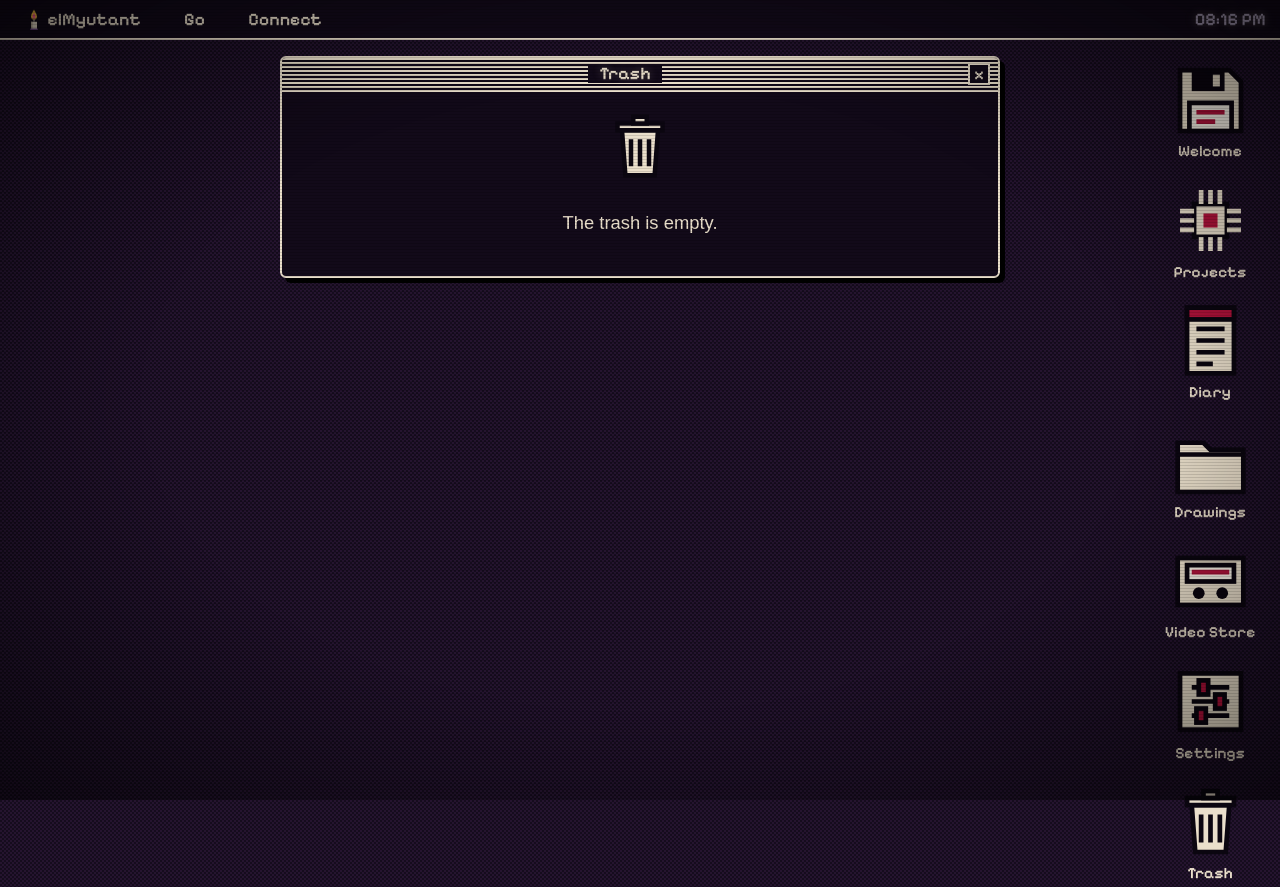
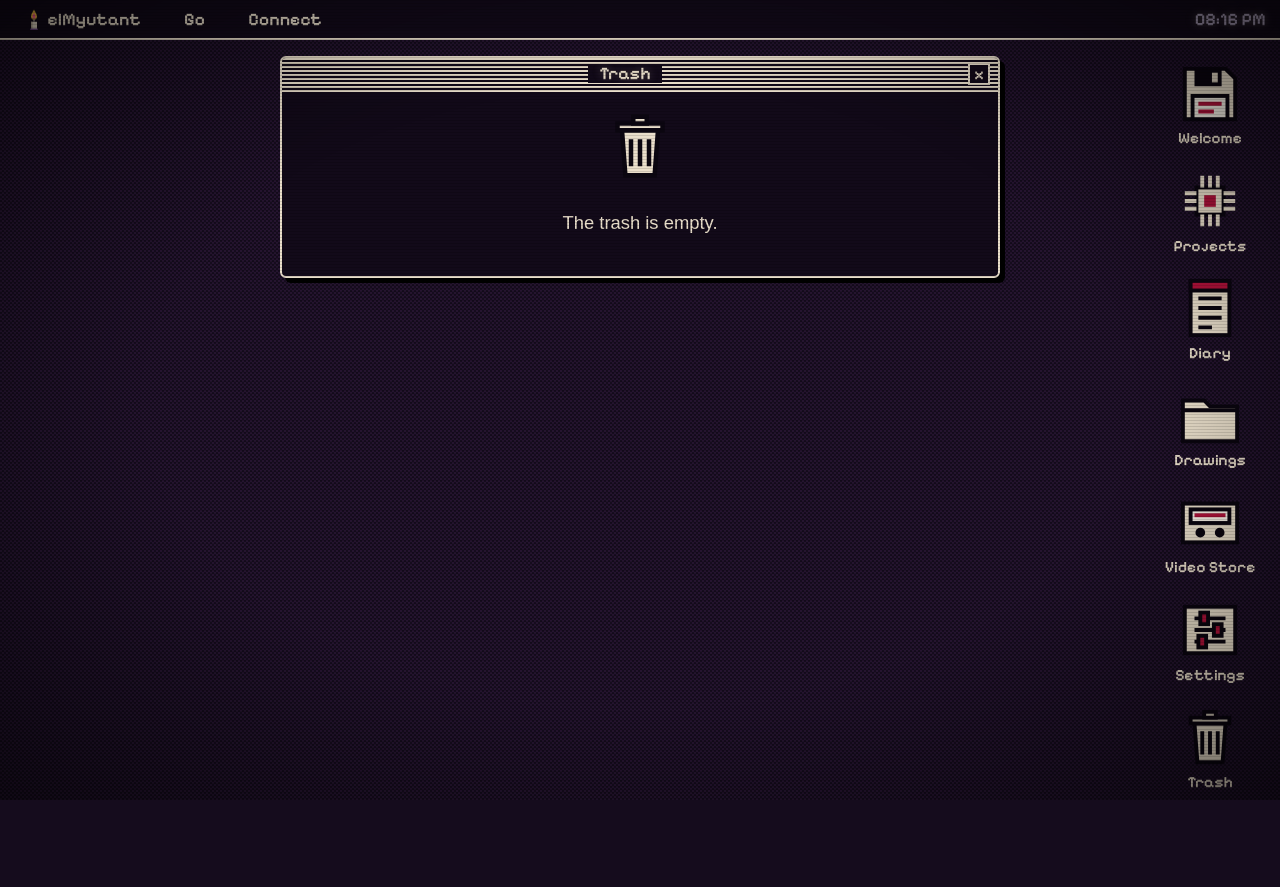
Before and after one commit to PalomoAn/elmyutant, a Next.js app: page /trash in a window 1280 px wide. After the commit the page ends 800 px from the top, so only its background shows below. Built offline with nearby package versions, Linux system fonts and the light colour scheme; a web font is replaced by a local one.

Commit message:
Desktop: mobile-first icons and menu bar

```diff
--- a/app/globals.css
+++ b/app/globals.css
@@ -152,13 +152,14 @@ a {
 /* ---------- desktop icons ---------- */
 .icons {
   position: absolute;
-  top: 58px;
-  right: 18px;
+  top: 54px;
+  left: 6px;
+  right: 6px;
   z-index: 1;
   display: grid;
-  grid-template-columns: 104px;
-  gap: .8rem;
-  padding: 0;
+  grid-template-columns: repeat(4, 1fr);
+  gap: .5rem .1rem;
+  justify-items: center;
 }
 
 .icon {
@@ -173,18 +174,26 @@ a {
 }
 
 .icon svg {
-  width: 75px;
-  height: 75px;
+  width: 54px;
+  height: 54px;
 }
 
 .icon-label {
   font: 600 .98rem/1.1 var(--ui), monospace;
 }
 
-@media (hover: hover) {
-  .icon:hover .icon-label {
-    background: var(--blood);
-    color: var(--ink);
+@media (min-width: 760px) {
+  .icons {
+    top: 58px;
+    left: auto;
+    right: 18px;
+    grid-template-columns: 104px;
+    gap: .8rem;
+  }
+
+  .icon svg {
+    width: 62px;
+    height: 62px;
   }
 }
 
```
